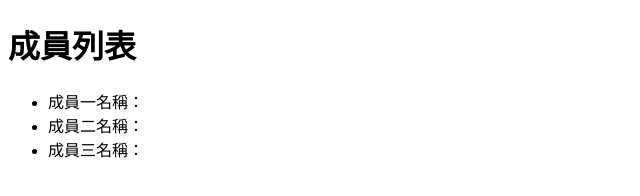
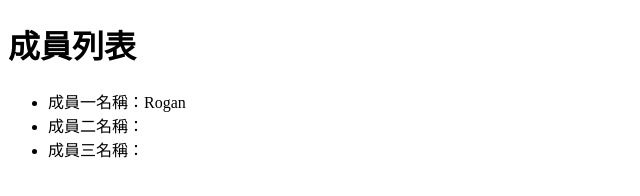
Before and after one commit to hoganalin/1020-44, a plain HTML site: page index.html in a window 1280 px wide. Shown: the full height of the page, 0-640 px from the left. Drawn offline with Linux system fonts and the light colour scheme.

Commit message:
新增成員一

```diff
--- a/index.html
+++ b/index.html
@@ -8,7 +8,7 @@
 <body>
     <h1>成員列表</h1>
     <ul>
-        <li>成員一名稱：</li>
+        <li>成員一名稱：Rogan</li>
         <li>成員二名稱：</li>
         <li>成員三名稱：</li>
     </ul>
```
